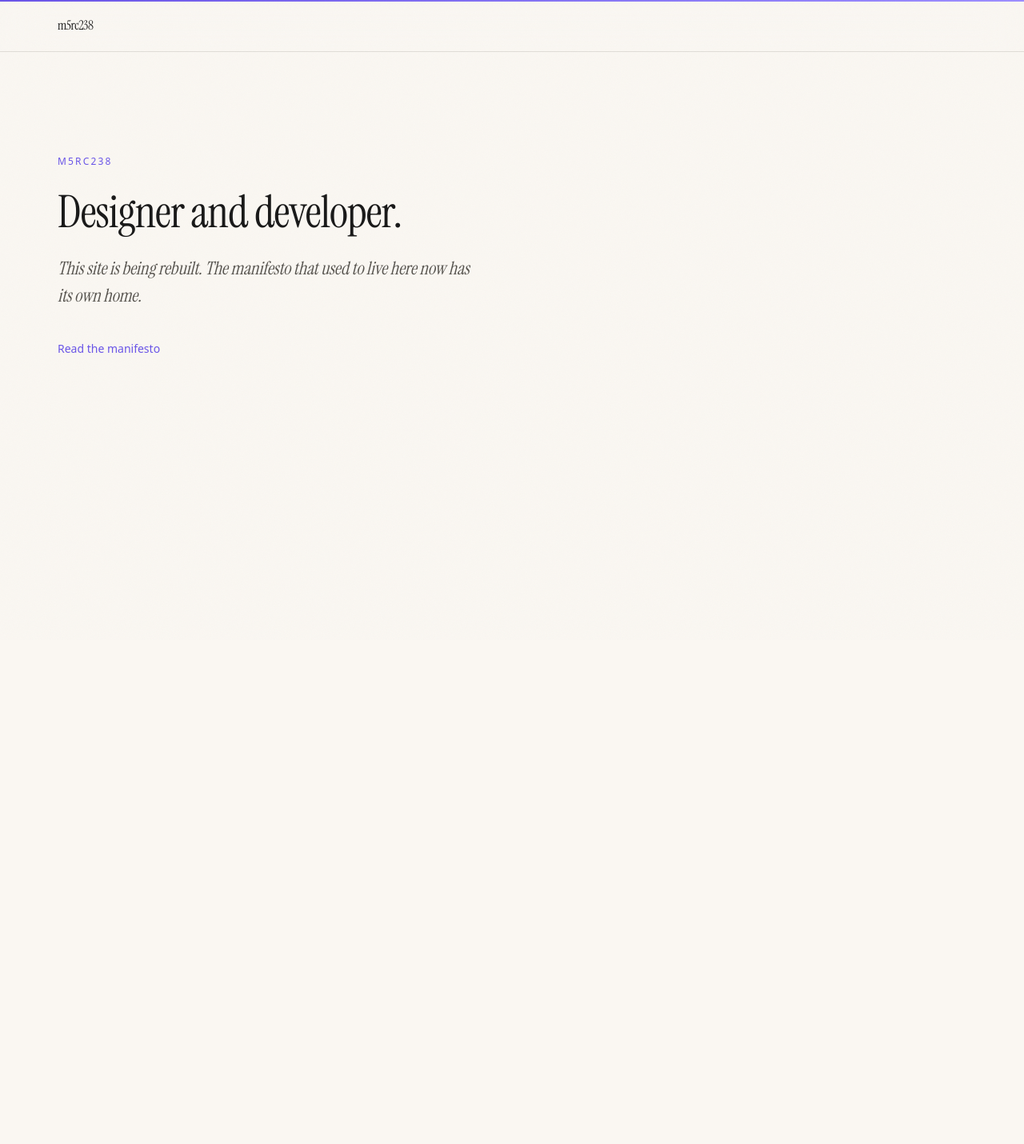
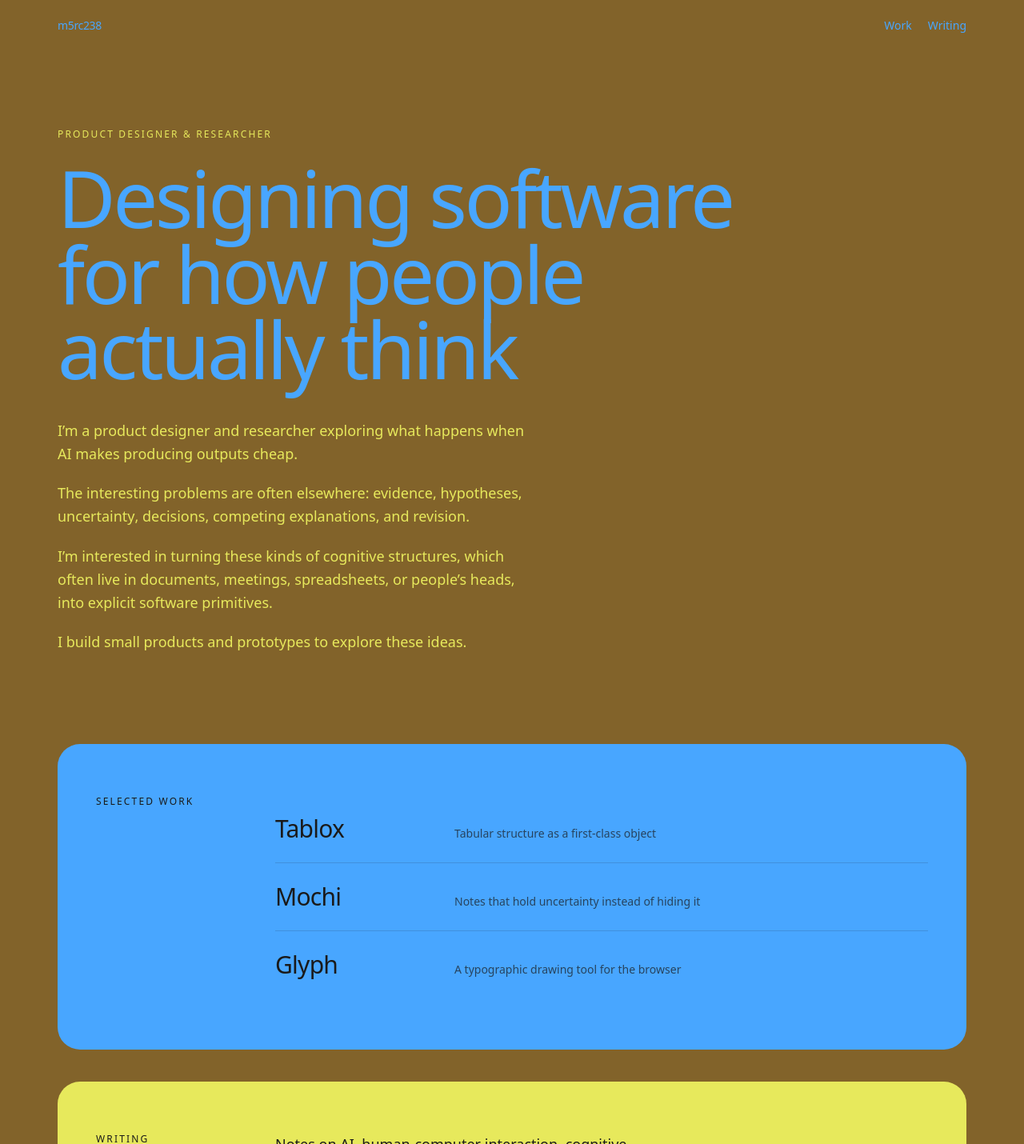
Before and after one commit to m5rc238/m5rc238.github.io, an Astro site: page / in a window 1280 px wide. Shown: the top 1430 px of the page at 80% size. Before the commit the page ends 800 px from the top, so only its background shows below. Built offline with nearby package versions, Linux system fonts and the light colour scheme; Astro itself is replaced by a stand-in of ours; a web font is replaced by a local one.

Commit message:
feat: implement the simple page design from the request

```diff
--- a/package.json
+++ b/package.json
@@ -13,6 +13,7 @@
     "astro": "astro"
   },
   "dependencies": {
+    "@fontsource-variable/google-sans": "^5.3.1",
     "@fontsource-variable/inter": "^5.3.0",
     "@fontsource-variable/source-serif-4": "^5.3.0",
     "@fontsource/instrument-serif": "^5.3.0",
--- a/src/components/Header.astro
+++ b/src/components/Header.astro
@@ -1,12 +1,16 @@
 ---
 ---
 
-<header
-	class="sticky top-0 z-50 border-b border-line/60 bg-surface/70 backdrop-blur-xl"
->
-	<div class="container-page flex h-16 items-center">
-		<a href={import.meta.env.BASE_URL} class="link-wipe font-display text-base tracking-tight">
-			m5rc238
-		</a>
-	</div>
+<header class="container-page flex h-16 items-center justify-between gap-6">
+	<a
+		href={import.meta.env.BASE_URL}
+		class="link-wipe text-sm font-medium tracking-tight text-sky"
+	>
+		m5rc238
+	</a>
+
+	<nav class="flex items-center gap-5 text-sm text-sky">
+		<a class="link-wipe" href="#work">Work</a>
+		<a class="link-wipe" href="#writing">Writing</a>
+	</nav>
 </header>
--- a/src/layouts/Base.astro
+++ b/src/layouts/Base.astro
@@ -1,21 +1,21 @@
 ---
-import '@fontsource-variable/inter';
-// Display serif. Only the 400 axis is imported — Source Serif's medium is
-// used for the italic editorial accents, not for body or headings.
-import '@fontsource-variable/source-serif-4';
-import '@fontsource-variable/source-serif-4/wght-italic.css';
-import '@fontsource/instrument-serif/400-italic.css';
+// Google Sans is the site's only typeface — see `Base.astro` body below and
+// the `--font-gsans` token in global.css.
+import '@fontsource-variable/google-sans';
 import '../styles/global.css';
 
 interface Props {
 	title?: string;
 	description?: string;
+	/** Extra classes for <body>, so a page can set its own ground colour. */
+	bodyClass?: string;
 }
 
 const {
 	title = 'm5rc238',
 	description =
 		'Designer and developer working in the space between type, motion, and the web.',
+	bodyClass = '',
 } = Astro.props;
 ---
 
@@ -32,23 +32,18 @@ const {
 		<title>{title}</title>
 	</head>
 
-	<body class="min-h-dvh bg-surface font-sans text-body antialiased">
-		<div class="scroll-progress" aria-hidden="true"></div>
-		<div class="noise-overlay" aria-hidden="true"></div>
-
+	<body class:list={['min-h-dvh bg-canvas font-gsans text-lime antialiased', bodyClass]}>
 		<a
 			href="#main"
-			class="sr-only focus:not-sr-only focus:fixed focus:top-4 focus:left-4 focus:z-[300] focus:rounded-full focus:bg-charcoal focus:px-5 focus:py-2 focus:text-sm focus:font-medium focus:text-inverse"
+			class="sr-only focus:not-sr-only focus:fixed focus:top-4 focus:left-4 focus:z-50 focus:rounded-full focus:bg-lime focus:px-5 focus:py-2 focus:text-sm focus:font-medium focus:text-ink"
 		>
 			Skip to content
 		</a>
 
-		<div class="relative flex min-h-dvh flex-col">
-			<slot name="header" />
-			<main id="main" class="flex-1">
-				<slot />
-			</main>
-			<slot name="footer" />
-		</div>
+		<slot name="header" />
+		<main id="main" class="flex-1">
+			<slot />
+		</main>
+		<slot name="footer" />
 	</body>
 </html>
--- a/src/pages/index.astro
+++ b/src/pages/index.astro
@@ -1,30 +1,142 @@
 ---
 import Base from '../layouts/Base.astro';
 import Header from '../components/Header.astro';
+
+const projects = [
+	{ name: 'Tablox', note: 'Tabular structure as a first-class object' },
+	{ name: 'Mochi', note: 'Notes that hold uncertainty instead of hiding it' },
+	{ name: 'Glyph', note: 'A typographic drawing tool for the browser' },
+];
+
+// Only GitHub has a URL that can be inferred from the site's own domain, so the
+// other two stay unlinked until they exist rather than pointing somewhere wrong.
+const links = [
+	{ label: 'GitHub', href: 'https://github.com/m5rc238' },
+	{ label: 'LinkedIn', href: null },
+	{ label: 'Writing', href: null },
+];
 ---
 
 <Base
-	title="m5rc238"
-	description="Designer and developer working in the space between type, motion, and the web."
+	title="m5rc238 — designing software for how people actually think"
+	description="Product designer and researcher turning evidence, hypotheses, uncertainty, and revision into explicit software primitives."
+	bodyClass="bg-canvas"
 >
 	<Header slot="header" />
 
-	<section class="container-page flex flex-1 flex-col justify-center py-32">
-		<p class="eyebrow mb-6">m5rc238</p>
-		<h1 class="max-w-[20ch] text-balance text-title">
-			Designer and developer.
+	<section class="container-page pt-16 pb-20 md:pt-24 md:pb-28">
+		<p class="text-xs font-medium uppercase tracking-[0.18em] text-lime">
+			Product designer &amp; researcher
+		</p>
+
+		<h1 class="mt-6 max-w-[18ch] text-balance text-hero text-sky">
+			Designing software for how people actually think
 		</h1>
-		<p class="standfirst mt-6 max-w-[52ch] text-lede">
-			This site is being rebuilt. The manifesto that used to live here now has
-			its own home.
-		</p>
-		<p class="mt-10 max-w-[52ch] text-sm text-soft">
-			<a
-				class="link-wipe text-accent-strong"
-				href="https://m5rc238.github.io/epistemic-resilience/"
-			>
-				Read the manifesto
-			</a>
-		</p>
+
+		<div class="mt-10 max-w-[58ch] space-y-5 text-[1.0625rem] leading-relaxed text-lime md:text-lg">
+			<p>
+				I&rsquo;m a product designer and researcher exploring what happens when
+				AI makes producing outputs cheap.
+			</p>
+			<p>
+				The interesting problems are often elsewhere:
+				<span class="font-medium">evidence</span>,
+				<span class="font-medium">hypotheses</span>,
+				<span class="font-medium">uncertainty</span>,
+				<span class="font-medium">decisions</span>,
+				<span class="font-medium">competing explanations</span>, and
+				<span class="font-medium">revision</span>.
+			</p>
+			<p>
+				I&rsquo;m interested in turning these kinds of cognitive structures, which
+				often live in documents, meetings, spreadsheets, or people&rsquo;s heads,
+				into explicit software primitives.
+			</p>
+			<p>I build small products and prototypes to explore these ideas.</p>
+		</div>
+	</section>
+
+	<section id="work" class="container-page scroll-mt-8">
+		<div
+			class="rounded-[1.75rem] bg-sky px-6 py-12 text-ink md:px-12 md:py-16"
+		>
+			<div class="flex flex-col gap-10 md:flex-row md:items-start md:gap-16">
+				<h2
+					class="shrink-0 text-xs font-medium uppercase tracking-[0.18em] md:w-40"
+				>
+					Selected work
+				</h2>
+
+				<ul class="flex-1">
+					{
+						projects.map((project, i) => (
+							<li
+								class:list={[
+									'flex flex-col gap-1 py-6 md:flex-row md:items-baseline md:gap-8',
+									i > 0 && 'border-t border-ink/15',
+								]}
+							>
+								<span class="text-2xl font-medium tracking-tight md:w-48 md:text-3xl">
+									{project.name}
+								</span>
+								<span class="text-sm text-ink/70 md:flex-1">{project.note}</span>
+							</li>
+						))
+					}
+				</ul>
+			</div>
+		</div>
+	</section>
+
+	<section id="writing" class="container-page scroll-mt-8 pt-8 pb-24 md:pt-10 md:pb-32">
+		<div
+			class="rounded-[1.75rem] bg-lime px-6 py-12 text-ink md:px-12 md:py-16"
+		>
+			<div class="flex flex-col gap-10 md:flex-row md:items-start md:gap-16">
+				<h2
+					class="shrink-0 text-xs font-medium uppercase tracking-[0.18em] md:w-40"
+				>
+					Writing
+				</h2>
+
+				<div class="flex-1">
+					<p class="max-w-[46ch] text-lg leading-relaxed">
+						Notes on AI, human-computer interaction, cognitive systems, and
+						software design.
+					</p>
+
+					<ul class="mt-8 flex flex-wrap gap-x-6 gap-y-3 text-sm">
+						{
+							links.map((link) => (
+								<li>
+									{link.href ? (
+										<a
+											class="link-wipe font-medium"
+											href={link.href}
+											rel="me noopener"
+											target="_blank"
+										>
+											{link.label}
+										</a>
+									) : (
+										<span class="text-ink/45">{link.label}</span>
+									)}
+								</li>
+							))
+						}
+					</ul>
+				</div>
+			</div>
+		</div>
 	</section>
 </Base>
+
+<style>
+	/* The brief's type is Google Sans throughout; the global base layer still
+	   points headings at the serif, so the page opts back in. */
+	h1,
+	h2 {
+		font-family: var(--font-gsans);
+		font-weight: 500;
+	}
+</style>
--- a/src/styles/global.css
+++ b/src/styles/global.css
@@ -53,6 +53,26 @@
 	--color-body: var(--color-charcoal);
 	--color-soft: var(--color-slate);
 
+	/* --- Home palette ---------------------------------------------------
+	   Three colours, used as fields rather than accents: a brown ground, a
+	   sky-blue slab, a lime band. Measured against #82632A:
+
+	     #48A6FF  2.2:1  display type and slab fill only
+	     #E7E95C  4.3:1  small type — clears AA for large text, sits just
+	                     under the 4.5:1 body threshold
+	     #1A1A1A  6.8:1 on the blue slab, 13.4:1 on the lime band
+
+	   So reading copy is lime, anything set on a rectangle is ink, and the
+	   blue is confined to the display size where it works as a shape. */
+	--color-canvas: #82632a;
+	--color-sky: #48a6ff;
+	--color-lime: #e7e95c;
+	--color-ink: #1a1a1a;
+
+	/* Google Sans, self-hosted via Fontsource. The brief's only typeface. */
+	--font-gsans: 'Google Sans Variable', ui-sans-serif, system-ui, -apple-system,
+		'Segoe UI', sans-serif;
+
 	/* --- Type scale ------------------------------------------------------
 	   Display and lede are the serif; everything else is the sans. Sizes are
 	   fluid so headline reveals never wrap awkwardly at the extremes. */
@@ -68,6 +88,12 @@
 	--text-lede: clamp(1.1rem, 0.98rem + 0.55vw, 1.4rem);
 	--text-lede--line-height: 1.5;
 	--text-lede--letter-spacing: -0.005em;
+
+	/* The one display size this site uses. Fluid so the headline sets its own
+	   measure at every width instead of wrapping by accident. */
+	--text-hero: clamp(2.6rem, 1.1rem + 6.4vw, 6.5rem);
+	--text-hero--line-height: 0.95;
+	--text-hero--letter-spacing: -0.035em;
 
 	--text-eyebrow: 0.75rem;
 	--text-eyebrow--line-height: 1.4;
```
Also changed, not shown: 1 other file.
